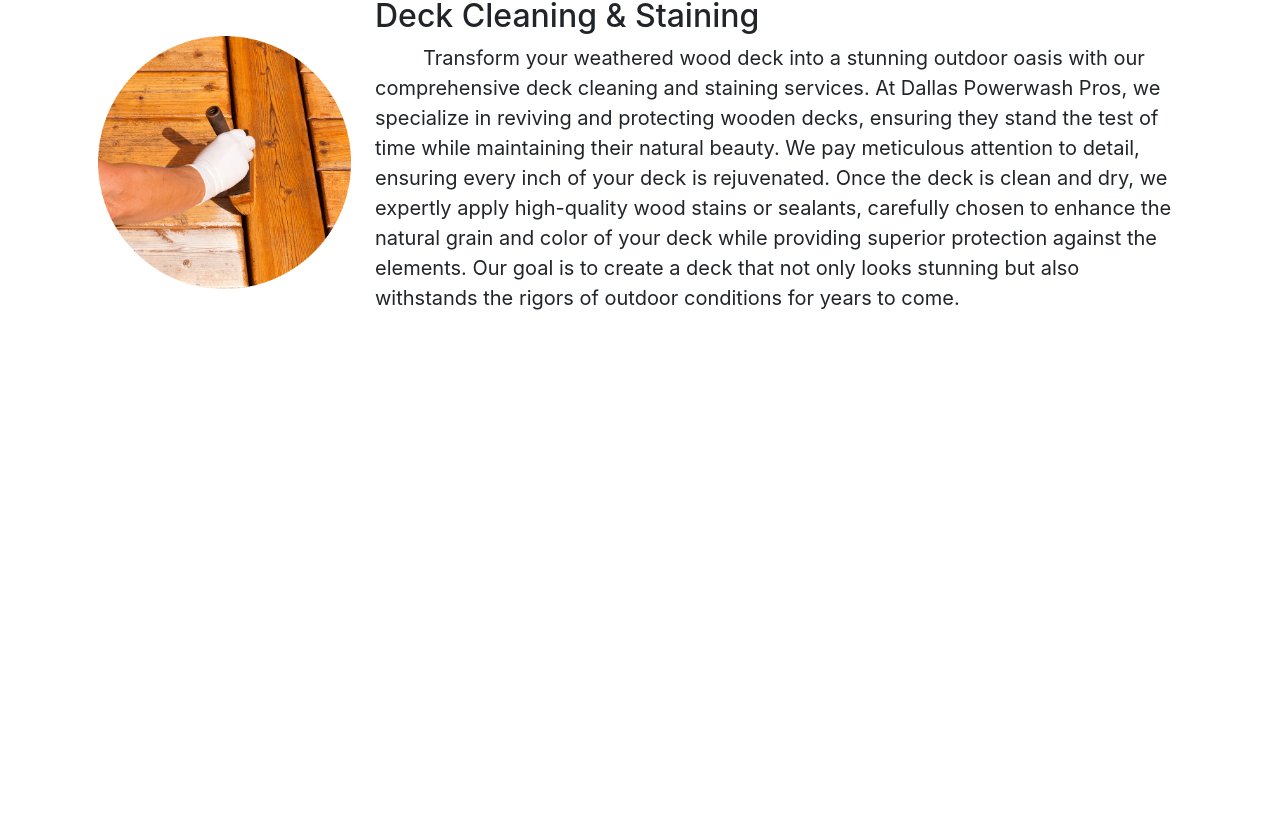
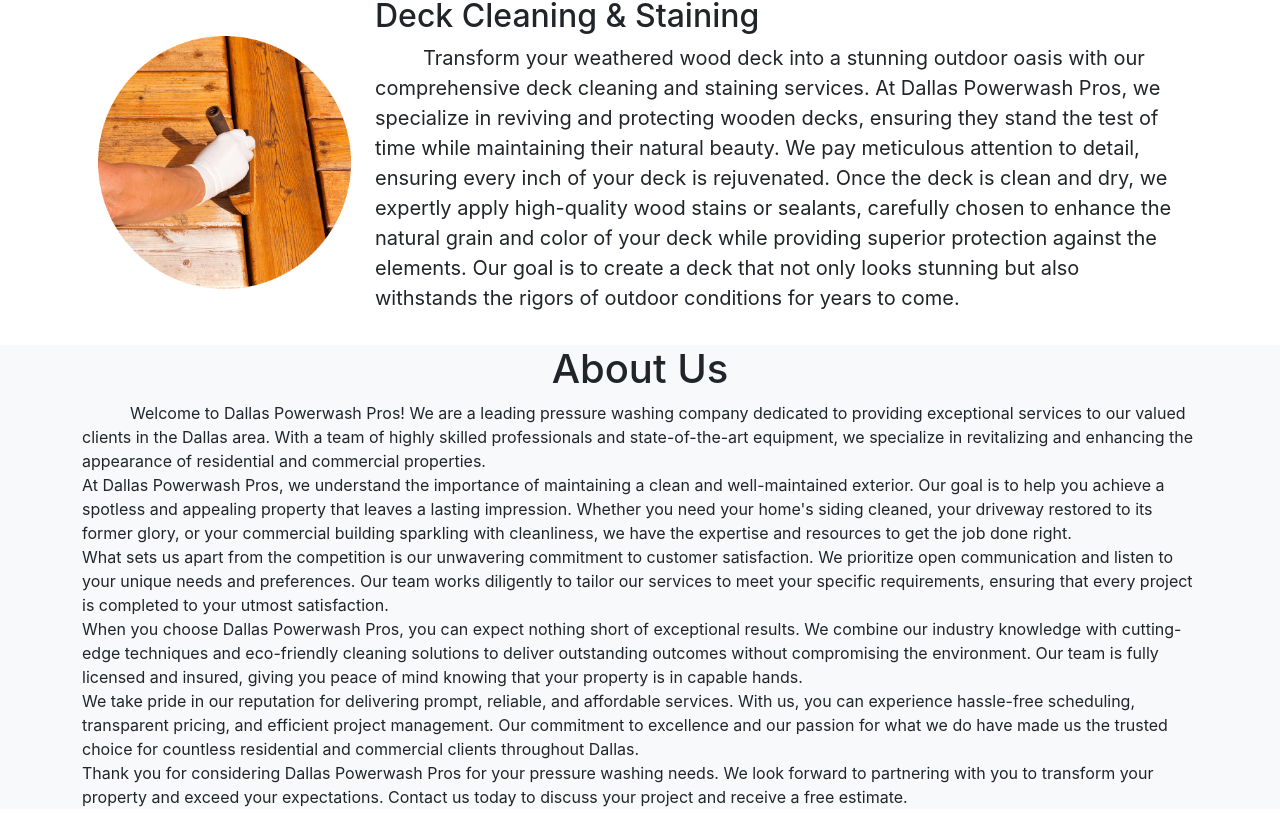
Before and after one commit to missile11011/DPP_website, a React (Create React App) app: page / in a window 1280 px wide. Shown: the part 1835-2660 px from the top of the page. Before the commit the page ends 2180 px from the top, so only its background shows below. Built offline with nearby package versions, Linux system fonts and the light colour scheme.

Commit message:
about us section

```diff
--- a/src/App.js
+++ b/src/App.js
@@ -142,6 +142,22 @@ function App() {
 					</div>
 				</div>
 			</section>
+			<section id="about" className="bg-light">
+				<div className="container">
+					<h1 className="">About Us</h1>
+					<p className="paragraph">Welcome to Dallas Powerwash Pros! We are a leading pressure washing company dedicated to providing exceptional services to our valued clients in the Dallas area. With a team of highly skilled professionals and state-of-the-art equipment, we specialize in revitalizing and enhancing the appearance of residential and commercial properties.
+					<br></br>
+					At Dallas Powerwash Pros, we understand the importance of maintaining a clean and well-maintained exterior. Our goal is to help you achieve a spotless and appealing property that leaves a lasting impression. Whether you need your home's siding cleaned, your driveway restored to its former glory, or your commercial building sparkling with cleanliness, we have the expertise and resources to get the job done right.
+					<br></br>
+					What sets us apart from the competition is our unwavering commitment to customer satisfaction. We prioritize open communication and listen to your unique needs and preferences. Our team works diligently to tailor our services to meet your specific requirements, ensuring that every project is completed to your utmost satisfaction.
+					<br></br>
+					When you choose Dallas Powerwash Pros, you can expect nothing short of exceptional results. We combine our industry knowledge with cutting-edge techniques and eco-friendly cleaning solutions to deliver outstanding outcomes without compromising the environment. Our team is fully licensed and insured, giving you peace of mind knowing that your property is in capable hands.
+					<br></br>
+					We take pride in our reputation for delivering prompt, reliable, and affordable services. With us, you can experience hassle-free scheduling, transparent pricing, and efficient project management. Our commitment to excellence and our passion for what we do have made us the trusted choice for countless residential and commercial clients throughout Dallas.
+					<br></br>
+					Thank you for considering Dallas Powerwash Pros for your pressure washing needs. We look forward to partnering with you to transform your property and exceed your expectations. Contact us today to discuss your project and receive a free estimate.</p>
+				</div>
+			</section>
 			<footer className="container-fluid bg-dark text-white">
 
 			</footer>
```
